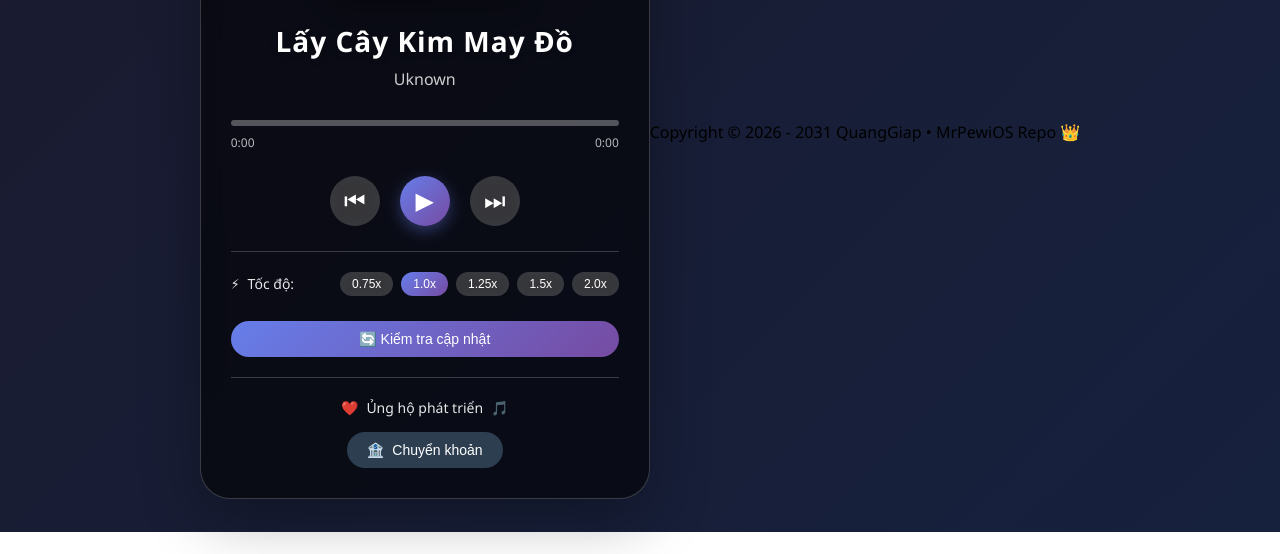
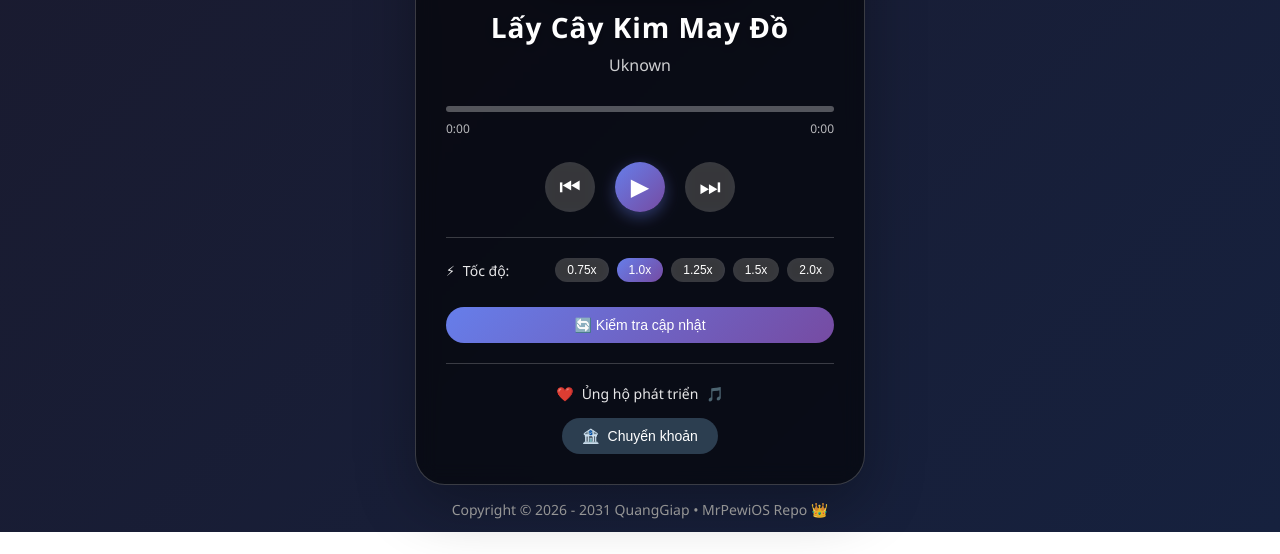
Before and after one commit to MrPewiOS/audio-basuri, a plain HTML site: page index.html in a window 1280 px wide. Shown: the part 268-822 px from the top of the page. Before the commit the page ends 800 px from the top, so only its background shows below. Drawn offline with Linux system fonts and the light colour scheme.

Commit message:
index.html

```diff
--- a/index.html
+++ b/index.html
@@ -697,10 +697,9 @@
         console.log('Music Player đã sẵn sàng!');
     </script>
 
-<!-- FOOTER -->
-<div class="text-center text-gray-500 text-sm mt-10 pb-6">
+<div style="text-align:center; color:#aaa; font-size:14px; padding:15px;">
     Copyright © 2026 - 2031 QuangGiap • MrPewiOS Repo 👑
 </div>
 
-</body>
+<body style="display:flex; flex-direction:column; min-height:100vh;">
 </html>
```
